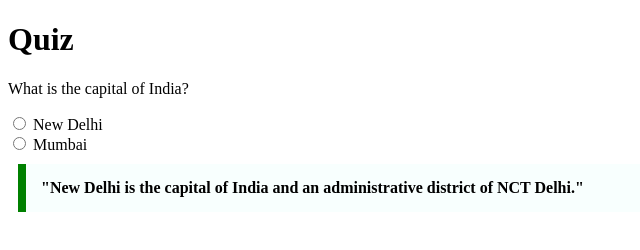
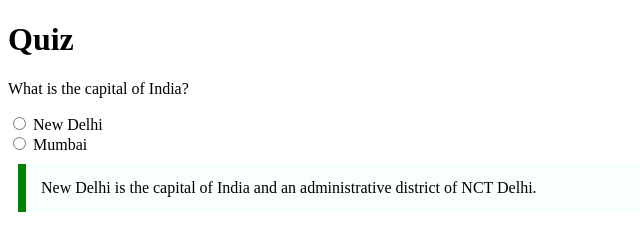
Before and after one commit to acciojob/trivia-Tanny2709, a website: page main.html in a window 1280 px wide. Shown: the whole page, without its empty margins (0-640 px from the left). Drawn offline with Linux system fonts and the light colour scheme.

Commit message:
created a submission

```diff
--- a/main.html
+++ b/main.html
@@ -28,7 +28,7 @@
 
     <!-- Quotation -->
     <blockquote class="styled-quote">
-        "New Delhi is the capital of India and an administrative district of NCT Delhi."
+        New Delhi is the capital of India and an administrative district of NCT Delhi.
 
 
     </blockquote>
--- a/styles.css
+++ b/styles.css
@@ -4,5 +4,5 @@
     padding: 15px;
     border-left: 8px solid green;
     background-color: #f8fffe;
-    font-weight: bold;
+
 }
```
